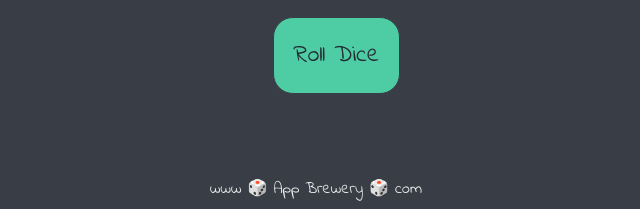
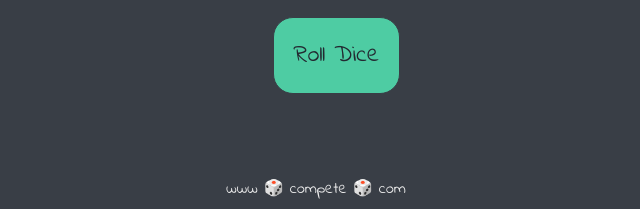
Before and after one commit to alecbideri/dice-game, a plain HTML site: page dicee.html in a window 1280 px wide. Shown: the part 594-803 px from the top of the page, without its empty margins (324-964 px from the left). Drawn offline with Linux system fonts and the light colour scheme.

Commit message:
Interesting game

```diff
--- a/dicee.html
+++ b/dicee.html
@@ -26,7 +26,7 @@
 
     <button id="rollButton">Roll Dice</button>
 
-    <footer>www 🎲 App Brewery 🎲 com</footer>
+    <footer>www 🎲 compete 🎲 com</footer>
   </body>
   <script src="./main.js"></script>
 </html>
```
